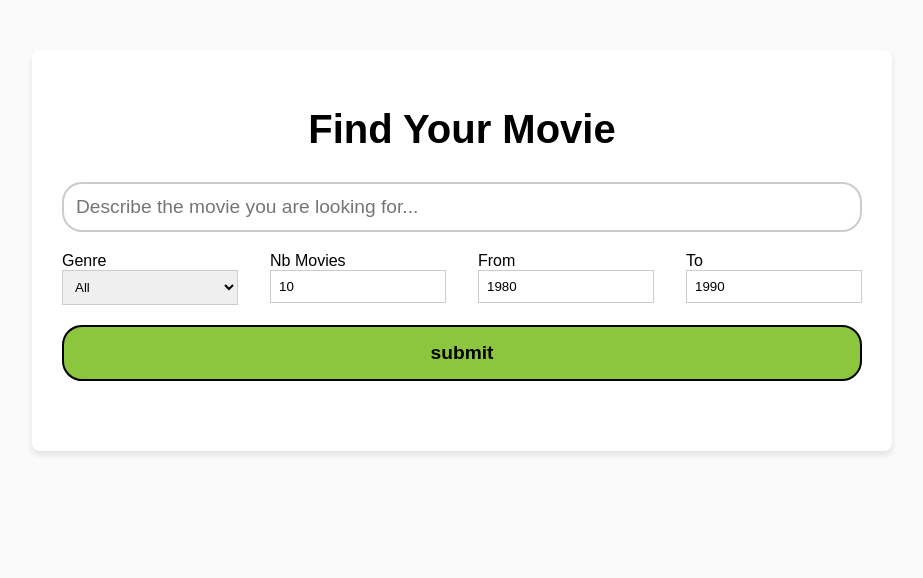
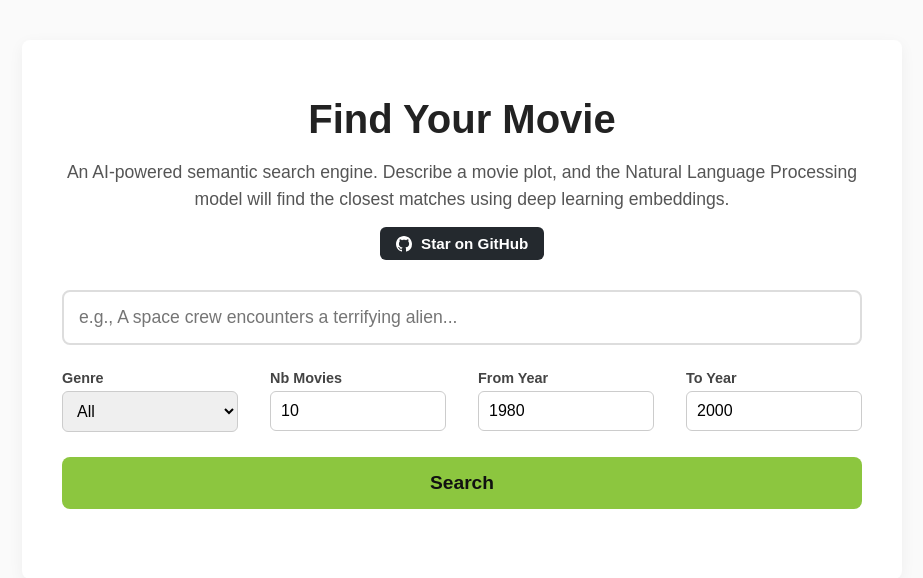
Before and after one commit to amir-coder/symantic-search-engine, a Flask app: page / in a window 1280 px wide. Shown: the top 578 px of the page, without its empty margins (178-1101 px from the left). Run offline with Flask 3, Linux system fonts and the light colour scheme; parts of the project's set-up code (start-up, migrations or seed data) failed here and were passed over.

Commit message:
feat: added link to repo, added plot to webpage

```diff
--- a/web/app.py
+++ b/web/app.py
@@ -1,7 +1,7 @@
 from flask import Flask, render_template, request, jsonify
 import sys
 import os
-sys.path.append(os.path.abspath(os.path.join(os.path.dirname(__file__), '..', 'src')))
+sys.path.append(os.path.abspath(os.path.join(os.path.dirname(__file__), '..')))
 
 import time
 from src.engine import SearchEngine
@@ -11,8 +11,8 @@ app = Flask(__name__)
 
 print("Starting Flask server...")
 engine = SearchEngine(
-    datapath='wiki_movie_plots_deduped.csv',
-    embdedings_path='plot_embeddings.npy'
+    datapath='data/preprocessed/clean_dataset.csv',
+    embdedings_path='data/preprocessed/plot_embeddings.npy'
 )
 
 @app.route('/')
@@ -24,7 +24,7 @@ def search_api():
     try:
         data = request.json
         start_time = time.time()
-        results =   engine.search(filters=data, k=10)
+        results =   engine.search(filters=data)
         query_time = time.time() - start_time
 
         return jsonify({
--- a/web/templates/index.html
+++ b/web/templates/index.html
@@ -3,21 +3,56 @@
 <head>
     <meta charset="UTF-8">
     <meta name="viewport" content="width=device-width, initial-scale=1.0">
-    <title>Find Your Movie</title>
+    <title>Find Your Movie | Semantic Search</title>
     <style>
-        body { font-family: Arial, sans-serif; text-align: center; margin-top: 50px; background-color: #fafafa; }
-        .container { max-width: 800px; margin: auto; background: white; padding: 30px; border-radius: 8px; box-shadow: 0 4px 6px rgba(0,0,0,0.1); }
-        h1 { font-size: 2.5em; margin-bottom: 30px; }
-        input[type="text"] { width: 100%; padding: 12px; font-size: 1.2em; border: 2px solid #ccc; border-radius: 20px; box-sizing: border-box; margin-bottom: 20px;}
-        .filters { display: flex; justify-content: space-between; margin-bottom: 20px; text-align: left;}
+        body { font-family: Arial, sans-serif; text-align: center; margin-top: 40px; background-color: #fafafa; }
+        .container { max-width: 800px; margin: auto; background: white; padding: 30px 40px; border-radius: 8px; box-shadow: 0 4px 15px rgba(0,0,0,0.05); }
+
+        /* Header, Description, and GitHub Button */
+        h1 { font-size: 2.5em; margin-bottom: 10px; color: #222; }
+        .description { font-size: 1.1em; color: #555; margin-bottom: 15px; line-height: 1.5; }
+        .github-btn {
+            display: inline-block; margin-bottom: 30px; padding: 8px 16px;
+            background-color: #24292e; color: white; text-decoration: none;
+            border-radius: 6px; font-weight: bold; font-size: 0.95em;
+            transition: background-color 0.2s ease;
+        }
+        .github-btn:hover { background-color: #0366d6; }
+        .github-btn svg { width: 16px; height: 16px; vertical-align: text-bottom; margin-right: 5px; fill: currentColor; }
+
+        /* Form Elements */
+        input[type="text"] { width: 100%; padding: 15px; font-size: 1.1em; border: 2px solid #ddd; border-radius: 8px; box-sizing: border-box; margin-bottom: 25px; transition: border-color 0.2s;}
+        input[type="text"]:focus { border-color: #8cc63f; outline: none; }
+
+        .filters { display: flex; justify-content: space-between; margin-bottom: 25px; text-align: left;}
         .filter-group { display: flex; flex-direction: column; width: 22%; }
-        .filter-group input, .filter-group select { padding: 8px; border: 1px solid #ccc; }
-        button { width: 100%; padding: 15px; background-color: #8cc63f; color: black; font-weight: bold; border: 2px solid black; border-radius: 20px; cursor: pointer; font-size: 1.2em; margin-bottom: 20px;}
-        button:hover { background-color: #7ab32f; }
-        #query-time { font-size: 1.2em; font-weight: bold; margin-bottom: 20px; }
-        table { width: 100%; border-collapse: collapse; text-align: left; }
-        th { background-color: #69ffb4; padding: 10px; border-bottom: 2px solid #333; }
-        td { padding: 10px; border-bottom: 1px solid #eee; }
+        .filter-group label { font-size: 0.9em; font-weight: bold; color: #444; margin-bottom: 5px;}
+        .filter-group input, .filter-group select { padding: 10px; border: 1px solid #ccc; border-radius: 6px; font-size: 1em; }
+
+        button.submit-btn { width: 100%; padding: 15px; background-color: #8cc63f; color: #111; font-weight: bold; border: none; border-radius: 8px; cursor: pointer; font-size: 1.2em; margin-bottom: 20px; transition: background-color 0.2s;}
+        button.submit-btn:hover { background-color: #7ab32f; }
+
+        #query-time { font-size: 1.1em; font-weight: bold; margin-bottom: 20px; color: #333; }
+
+        /* Table Styles */
+        table { width: 100%; border-collapse: collapse; text-align: left; margin-top: 10px; }
+        th { background-color: #69ffb4; padding: 12px; border-bottom: 2px solid #222; color: #111; }
+        td { padding: 15px 12px; border-bottom: 1px solid #eee; vertical-align: top; }
+
+        /* Expandable Plot Styles */
+        .plot-row { display: none; background-color: #f8fbff; }
+        .plot-content { padding: 10px 10px 20px 10px; font-style: italic; color: #444; font-size: 0.95em; line-height: 1.6; }
+        .expand-btn {
+            background: none; border: none; color: #007bff; font-size: 0.8em;
+            cursor: pointer; margin-left: 10px; padding: 5px; border-radius: 50%;
+        }
+        .expand-btn:hover { background-color: #e2e6ea; }
+
+        /* Badge Styles */
+        .badge { padding: 6px 12px; border-radius: 12px; font-weight: bold; font-size: 0.85em; color: white; display: inline-block; text-align: center; min-width: 90px; }
+        .badge-high { background-color: #28a745; } /* Green */
+        .badge-medium { background-color: #ffc107; color: #333; } /* Yellow */
+        .badge-low { background-color: #6c757d; } /* Grey */
     </style>
 </head>
 <body>
@@ -25,7 +60,16 @@
 <div class="container">
     <h1>Find Your Movie</h1>
 
-    <input type="text" id="plot" placeholder="Describe the movie you are looking for...">
+    <p class="description">
+        An AI-powered semantic search engine. Describe a movie plot, and the Natural Language Processing model will find the closest matches using deep learning embeddings.
+    </p>
+
+    <a href="https://github.com/amir-coder/symantic-search-engine" target="_blank" rel="noopener noreferrer" class="github-btn">
+        <svg viewBox="0 0 16 16" version="1.1" aria-hidden="true"><path fill-rule="evenodd" d="M8 0C3.58 0 0 3.58 0 8c0 3.54 2.29 6.53 5.47 7.59.4.07.55-.17.55-.38 0-.19-.01-.82-.01-1.49-2.01.37-2.53-.49-2.69-.94-.09-.23-.48-.94-.82-1.13-.28-.15-.68-.52-.01-.53.63-.01 1.08.58 1.23.82.72 1.21 1.87.87 2.33.66.07-.52.28-.87.51-1.07-1.78-.2-3.64-.89-3.64-3.95 0-.87.31-1.59.82-2.15-.08-.2-.36-1.02.08-2.12 0 0 .67-.21 2.2.82.64-.18 1.32-.27 2-.27.68 0 1.36.09 2 .27 1.53-1.04 2.2-.82 2.2-.82.44 1.1.16 1.92.08 2.12.51.56.82 1.27.82 2.15 0 3.07-1.87 3.75-3.65 3.95.29.25.54.73.54 1.48 0 1.07-.01 1.93-.01 2.2 0 .21.15.46.55.38A8.013 8.013 0 0016 8c0-4.42-3.58-8-8-8z"></path></svg>
+        Star on GitHub
+    </a>
+
+    <input type="text" id="plot" placeholder="e.g., A space crew encounters a terrifying alien...">
 
     <div class="filters">
         <div class="filter-group">
@@ -43,16 +87,16 @@
             <input type="number" id="k" value="10" min="1" max="100">
         </div>
         <div class="filter-group">
-            <label>From</label>
+            <label>From Year</label>
             <input type="number" id="start_year" value="1980">
         </div>
         <div class="filter-group">
-            <label>To</label>
-            <input type="number" id="end_year" value="1990">
+            <label>To Year</label>
+            <input type="number" id="end_year" value="2000">
         </div>
     </div>
 
-    <button onclick="performSearch()">submit</button>
+    <button class="submit-btn" onclick="performSearch()">Search</button>
 
     <div id="query-time"></div>
 
@@ -62,7 +106,7 @@
                 <th>Title</th>
                 <th>Release Year</th>
                 <th>Genre</th>
-                <th>Score</th>
+                <th>Match Score</th>
             </tr>
         </thead>
         <tbody id="results-body">
@@ -71,8 +115,41 @@
 </div>
 
 <script>
+    // Heuristic function to convert the BERT dot product to a human-readable scale
+    function formatScore(rawScore) {
+        if (!rawScore) return '<span class="badge badge-low">N/A</span>';
+
+        let percentage = Math.round(((rawScore - 120) / 50) * 100);
+        percentage = Math.max(0, Math.min(100, percentage));
+
+        let badgeClass = 'badge-low';
+        let label = 'Fair';
+
+        if (percentage >= 75) {
+            badgeClass = 'badge-high';
+            label = 'Excellent';
+        } else if (percentage >= 45) {
+            badgeClass = 'badge-medium';
+            label = 'Good';
+        }
+
+        return `<span class="badge ${badgeClass}" title="Raw Dot Product: ${rawScore}">${label} (${percentage}%)</span>`;
+    }
+
+    function togglePlot(index) {
+        const plotRow = document.getElementById(`plot-row-${index}`);
+        const btn = document.getElementById(`toggle-btn-${index}`);
+
+        if (plotRow.style.display === 'none' || plotRow.style.display === '') {
+            plotRow.style.display = 'table-row';
+            btn.innerText = '▲';
+        } else {
+            plotRow.style.display = 'none';
+            btn.innerText = '▼';
+        }
+    }
+
     async function performSearch() {
-        // 1. Gather data from UI
         const payload = {
             plot: document.getElementById('plot').value,
             genre: document.getElementById('genre').value,
@@ -85,7 +162,6 @@
         document.getElementById('results-table').style.display = 'none';
 
         try {
-            // 2. Call the Flask API
             const response = await fetch('/api/search', {
                 method: 'POST',
                 headers: { 'Content-Type': 'application/json' },
@@ -95,20 +171,38 @@
             const data = await response.json();
 
             if (data.status === "success") {
-                // 3. Update the UI with results
                 document.getElementById('query-time').innerText = `Query time: ${data.query_time} seconds`;
 
                 const tbody = document.getElementById('results-body');
-                tbody.innerHTML = ''; // Clear old results
+                tbody.innerHTML = '';
 
-                data.results.forEach(movie => {
-                    const row = `<tr>
-                        <td>${movie.Title}</td>
-                        <td>${movie.year}</td>
-                        <td>${movie.genre}</td>
-                        <td>${movie.Score ? movie.Score : 'N/A'}</td>
+                data.results.forEach((movie, index) => {
+                    const title = movie.Title || 'Unknown';
+                    const year = movie['Release Year'] || movie.year || movie.Release_Year || 'N/A';
+                    const genre = movie.Genre || movie.genre || 'N/A';
+
+                    // Look for Plot or plot in the JSON response from Python
+                    const plotText = movie.Plot || movie.plot || "Plot description not available in dataset.";
+
+                    const scoreHtml = movie.Score ? formatScore(movie.Score) : '<span class="badge badge-low">N/A</span>';
+
+                    const mainRow = `<tr>
+                        <td style="font-weight: bold;">
+                            ${title}
+                            <button id="toggle-btn-${index}" class="expand-btn" onclick="togglePlot(${index})" title="Show Plot">▼</button>
+                        </td>
+                        <td>${year}</td>
+                        <td style="text-transform: capitalize;">${genre}</td>
+                        <td>${scoreHtml}</td>
                     </tr>`;
-                    tbody.innerHTML += row;
+
+                    const plotRow = `<tr id="plot-row-${index}" class="plot-row">
+                        <td colspan="4">
+                            <div class="plot-content"><strong>Plot:</strong> ${plotText}</div>
+                        </td>
+                    </tr>`;
+
+                    tbody.innerHTML += mainRow + plotRow;
                 });
 
                 document.getElementById('results-table').style.display = 'table';
```
Also changed, not shown: src/engine.py (+6 -5 lines).
